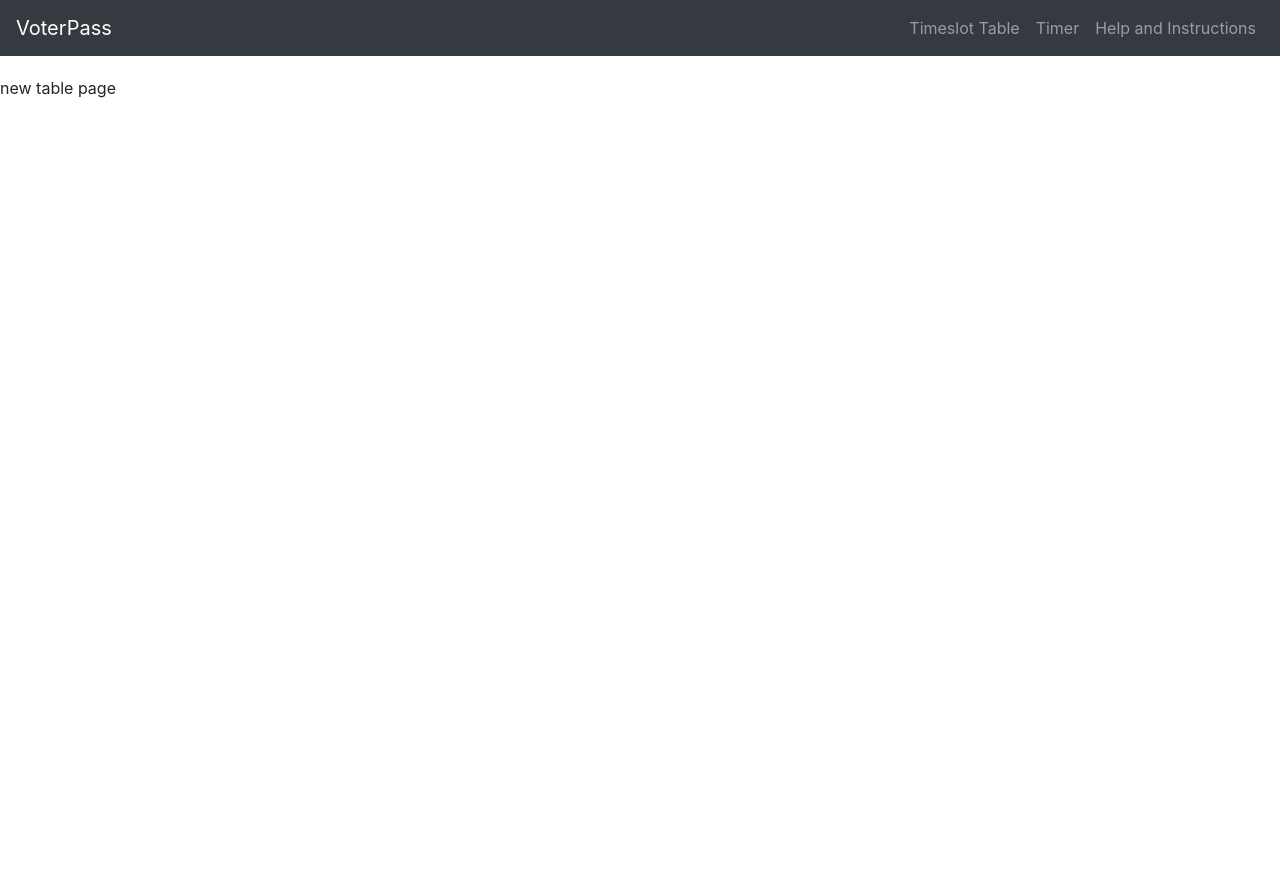
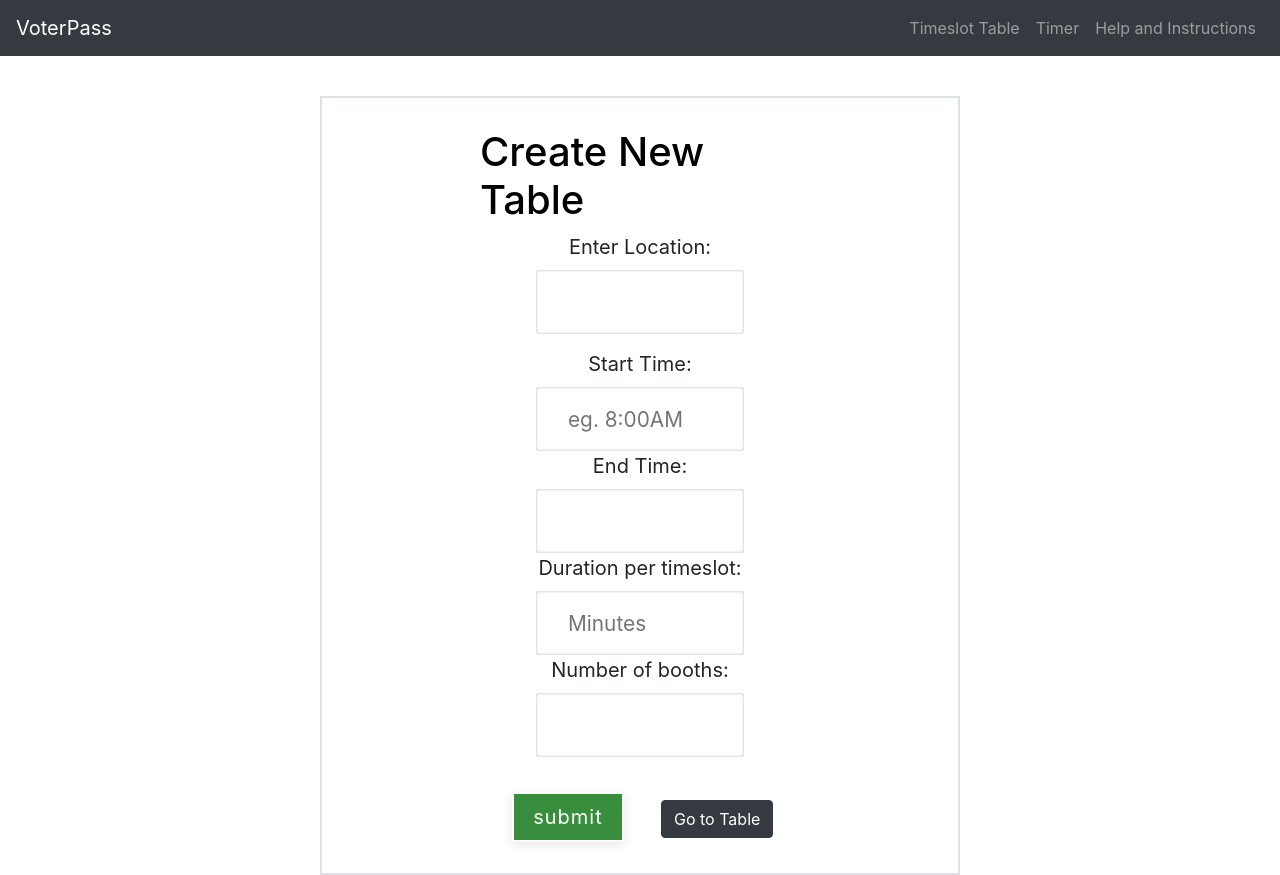
Before and after one commit to CEN-Team-Four/VoterPass, a React (Create React App) app in the folder voter-pass/: page /new-time-table in a window 1280 px wide. Before the commit the page ends 800 px from the top, so only its background shows below. Built offline with nearby package versions, Linux system fonts and the light colour scheme.

Commit message:
new table page
added new table page

```diff
--- a/voter-pass/src/components/NewTable/index.css
+++ b/voter-pass/src/components/NewTable/index.css
@@ -0,0 +1,78 @@
+.newtable {
+  font-size: 1.25rem;
+  padding-top: 10px;
+  padding-bottom: 10px;
+  display: flex;
+  flex-direction: column;
+  border: 2px solid #dee2e6;
+  margin: 20px 25% 0%;
+  width: 50%;
+  justify-content: space-evenly;
+  align-items: center;
+}
+
+.form-wrapper {
+  width: 400px;
+  display: flex;
+  flex-direction: column;
+  align-items: center;
+  padding: 20px 40px;
+  border-radius: 10px;
+}
+
+.text {
+  font-size: 1.3rem;
+  padding: 0 2rem;
+  border-radius: 3px;
+  width: 10rem;
+  height: 2rem;
+  text-align: center;
+}
+
+input {
+  font-size: 1.2rem;
+  padding: 10px 10px;
+  border-radius: 5px;
+  outline: none;
+  border: 1px solid #cfcfcf;
+}
+
+.loc {
+  width: 20rem;
+  display: flex;
+  flex-direction: column;
+  margin-bottom: 15px;
+  align-items: center;
+}
+
+.input {
+  font-size: 1.5rem;
+  padding: 10px 10px;
+  border-radius: 5px;
+  outline: none;
+  border: 1px solid #cfcfcf;
+}
+
+.textbox {
+  width: 100%;
+  display: flex;
+  flex-direction: column;
+  margin-bottom: 15px;
+  align-items: center;
+}
+
+.btns button{
+    background-color: #388E3C;
+    color: #fff;
+    border: 2px solid #fff;
+    width: 35%;
+    margin-top: 1em;
+    padding: 8px 0px;
+    font-size: 1em;
+    letter-spacing: 1px;
+    margin-bottom: 0.25em;
+    margin: 20px 10% 0%;
+}
+.button {
+  margin: 5px;
+}
--- a/voter-pass/src/components/NewTable/index.js
+++ b/voter-pass/src/components/NewTable/index.js
@@ -1,14 +1,230 @@
-import React from 'react';
+import React, { Component } from "react";
+import TimeTable from '../TimeTable';
 import './index.css';
+import Button from 'react-bootstrap/Button';
+import Form from 'react-bootstrap/Form';
+import { Link } from 'react-router-dom';
 
+class NewTable extends Component{
+  constructor(props) {
+  super(props);
+  this.state = {
+    date: new Date().toLocaleString(),
+    Location: '',
+    startTime: '',
+    startHour: '',
+    startMin: '',
+    endTime: '',
+    endHour: '',
+    endMin: '',
+    cur: '',
+    numBooths:'',
+    duration:'',
+    times: [],
+    //times: this.initializeTimeslots(),
+    available: []
+  };
+}
+/*
+  state = {
+     Location: '',
+     startTime: '',
+     startHour: '',
+     startMin: '',
+     endTime: '',
+     endHour: '',
+     endMin: '',
+     cur: '',
+     numBooths:'',
+     duration:'',
+     times: [],
+     //times: this.initializeTimeslots(),
+     available: []
+   };
+*/
+/*
+  initializeTimeslots () {
+    if(!(localStorage.getItem('timeslots') === null)){
+      let items = JSON.parse(localStorage.getItem('timeslots'))
+      return items;
+    }
+    else{
+      return [];
+    }
+  }
+*/
+  handleChange = event => {
+    this.setState({
+      Location: event.target.value
+  });
+};
+/*!this.state.Location || !this.state.startTime || !this.state.endTime || !this.state.duration || !this.state.numBooths*/
+  validate = () => {
+    if (!this.state.Location || !this.state.startTime || !this.state.endTime || !this.state.duration || !this.state.numBooths) {
+      alert('Please fill out the entire form');
+      return false;
+    }
+    else {
 
-function NewTable(){
+    }
+    return true;
+  }
 
+  handleSubmit = (event) => {
+
+   if (this.validate()) {
+     //let temp = [];
+     this.setState({times:[]});
+     this.setState({available:[]});
+     localStorage.removeItem('timeslots');
+     localStorage.removeItem('availability');
+
+     if(this.state.startTime.includes('PM'))
+     {
+       this.state.cur = 'PM';
+       this.state.startTime.replace('PM','');
+       let s = this.state.startTime.split(':',2);
+       this.state.startHour = parseInt(s[0]);
+       if (this.state.startHour < 12)
+          this.state.startHour += 12;
+       this.state.startMin = parseInt(s[1]);
+     }
+     else
+     {
+       this.state.cur = 'AM';
+       this.state.startTime.replace('AM','');
+       let s = this.state.startTime.split(':',2);
+       this.state.startHour = parseInt(s[0]);
+       if (this.state.startHour === 12)
+          this.state.startHour -= 12;
+       this.state.startMin = parseInt(s[1]);
+     }
+     if(this.state.endTime.includes('PM'))
+     {
+       this.state.endTime.replace('PM','');
+       let s = this.state.endTime.split(':',2);
+       this.state.endHour = parseInt(s[0]);
+       if (this.state.endHour < 12)
+          this.state.endHour += 12;
+       this.state.endMin = parseInt(s[1]);
+     }
+     else
+     {
+       this.state.endTime.replace('AM','');
+       let s = this.state.endTime.split(':',2);
+       //console.log(s[0]);
+       this.state.endHour = parseInt(s[0]);
+       if (this.state.endHour === 12)
+          this.state.endHour -= 12;
+       this.state.endMin = parseInt(s[1]);
+     }
+     let hrs = this.state.endHour - this.state.startHour;
+     if (hrs < 0) {
+        hrs = hrs + 24;
+    }
+    let mins = this.state.endMin - this.state.startMin;
+    if (mins < 0) {
+       mins = mins + 60;
+       hrs = hrs - 1;
+   }
+   let total = 60 * hrs + mins;
+   let numSlots = total/this.state.duration + 1;
+    let curHour = this.state.startHour;
+    let curMin = this.state.startMin;
+    console.log(this.state.numBooths);
+    if (curMin < 10)
+      this.state.times.push(curHour + ':0' + curMin + this.state.cur);
+    else
+      this.state.times.push(curHour + ':' + curMin + this.state.cur);
+
+    this.state.available.push(this.state.numBooths);
+    this.state.times.push()
+    for (let i = 0; i < numSlots - 1; i++) {
+      this.state.available.push(this.state.numBooths);
+      curMin += parseInt(this.state.duration);
+      if (curMin >= 60) {
+        curMin -= 60;
+        curHour++;
+        if (curHour === 12) {
+          if (this.state.cur === 'AM')
+            this.state.cur = 'PM';
+          else
+            this.state.cur = 'AM';
+        }
+        if (curHour > 12)
+          curHour -= 12;
+      }
+      if (curMin < 10)
+        this.state.times.push(curHour + ':0' + curMin + this.state.cur);
+      else
+        this.state.times.push(curHour + ':' + curMin + this.state.cur);
+    }
+    localStorage.setItem('timeslots', JSON.stringify(this.state.times));
+    localStorage.setItem('availability', JSON.stringify(this.state.available));
+
+    console.log(this.state.times);
+    console.log(this.state.available);
+
+    event.preventDefault();
+  }
+ };
+
+  render() {
     return(
-        <div>new table page</div>
+      <div className="newtable">
+        <div className="form-wrapper">
+          <h1>Create New Table</h1>
+          <form onSubmit={this.handleSubmit}>
+          <div className="loc">
+          <label>Enter Location: </label>
+          <input
+            type = 'text'
+            value={this.state.Location}
+            onChange={event => this.setState({ Location: event.target.value })}
+          />
+          </div>
+          <div className="textbox">
+          <label htmlFor="start">Start Time: </label>
+          <input
+            type = 'text'
+            placeholder = 'eg. 8:00AM'
+            value={this.state.startTime}
+            onChange={event => this.setState({ startTime: event.target.value })}
+          />
+
+          <label htmlFor="end">End Time: </label>
+          <input
+            type = 'text'
+            value={this.state.endTime}
+            onChange={event => this.setState({ endTime: event.target.value })}
+          />
+
+          <label>Duration per timeslot: </label>
+          <input
+            type = 'text'
+            placeholder = 'Minutes'
+            value={this.state.duration}
+            onChange={event => this.setState({ duration: event.target.value })}
+          />
+
+          <label>Number of booths: </label>
+          <input
+            type = 'text'
+            value={this.state.numBooths}
+            onChange={event => this.setState({ numBooths: event.target.value })}
+          />
+          </div>
+
+          <div className = "btns">
+          <button type="submit">submit</button>
+          <Button variant="dark" href="/">Go to Table</Button>
+          </div>
+          </form>
+          </div>
+      </div>
     );
 
-
+  }
 }
 
 export default NewTable;
```
